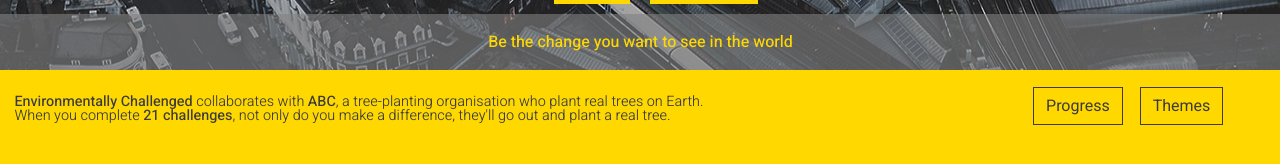
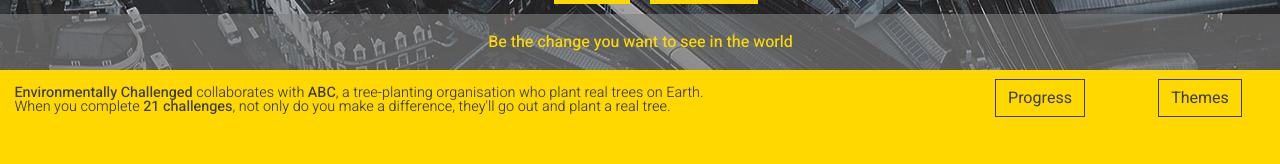
Before and after one commit to MoSiReRo/environmentally-challenged-frontend, a React (Create React App) app: page / in a window 1280 px wide. Shown: the part 550-714 px from the top of the page. Built offline with nearby package versions, Linux system fonts and the light colour scheme; no server answers; a web font is replaced by a local one.

Commit message:
Buttons stack on smaller viewports

```diff
--- a/public/styleAccessibility.css
+++ b/public/styleAccessibility.css
@@ -173,8 +173,7 @@
     border-radius: 0;
     font-family: 'Heebo', sans-serif;
     color: white;
-    margin-left: -3em;
-    margin-top: 0em;
+    margin: 0.1em;
   }
 
   .themesButton:hover {
@@ -211,9 +210,15 @@
     color: white;
     line-height: 1em;
     text-align: left;
-    padding-top: 1em;
+    padding-top: 0.5em;
+  }
+
+
+  .footerText {
+    text-align: left;
+    padding-top: 1.1em;
     padding-left: 1em;
-    padding-bottom: 1.1em;
+    padding-bottom: 1.1em
   }
 
   .ReactModal__Body--open {
--- a/public/styleFerns.css
+++ b/public/styleFerns.css
@@ -166,8 +166,7 @@ h1 {
   border-radius: 0;
   font-family: 'Heebo', sans-serif;
   color: white;
-  margin-left: -3em;
-  margin-top: -0.5em;
+  margin-top: 0.1em;
 }
 
 .themesButton:hover {
@@ -203,9 +202,14 @@ h1 {
   color: white;
   line-height: 1em;
   text-align: left;
-  padding-top: 1.7em;
+  padding-top: 0.5em;
+}
+
+.footerText {
+  text-align: left;
+  padding-top: 1.1em;
   padding-left: 1em;
-  padding-bottom: 1.1em;
+  padding-bottom: 1.1em
 }
 
 .background {
--- a/public/styles.css
+++ b/public/styles.css
@@ -166,8 +166,7 @@ h1 {
   border-radius: 0;
   font-family: 'Heebo', sans-serif;
   color: rgb(59, 59, 59);
-  margin-left: -3em;
-  margin-top: -0.5em;
+  margin: 0.1em;
 }
 
 .themesButton:hover {
@@ -202,10 +201,26 @@ h1 {
   font-size: 0.9em;
   line-height: 1em;
   color: rgb(59, 59, 59);
+  padding-top: 0.5em;
+}
+
+.footerText {
   text-align: left;
-  padding-top: 1.7em;
+  padding-top: 1.1em;
   padding-left: 1em;
-  padding-bottom: 1.1em;
+  padding-bottom: 1.1em
+}
+
+.debugPink {
+  background-color: hotpink;
+}
+
+.debugGreen {
+  background-color: lawngreen;
+}
+
+.debugBlue {
+  background-color: blue;
 }
 
 .ReactModal__Body--open {
--- a/src/Footer.js
+++ b/src/Footer.js
@@ -8,17 +8,21 @@ class Footer extends React.Component {
         return (
 
             <div className="row">
-                <div className="col-6 col-md-8 col-lg-10 footer">
+                <div className="col-9 col-md-8 col-lg-9 footer footerText">
                     <span style={{ fontWeight: '500' }} >Environmentally Challenged</span> collaborates with <span style={{ fontWeight: '500' }} >ABC</span>, a tree-planting organisation who plant real trees on Earth.
                     <br />When you complete <span style={{ fontWeight: '500' }} >21 challenges</span>, not only do you make a difference, they'll go out and plant a real tree.
                 </div>
-                <div className="col-3 col-md-2 col-lg-1 footer">
-                    {/* Temporary button for changing themes - change to drop down in footer? */}
-                    <button type="button" className="btn themesButton" onClick={this.props.yourProgressButton}>Progress</button>
-                </div>
-                <div className="col-3 col-md-2 col-lg-1 footer">
-                    {/* Temporary button for changing themes - change to drop down in footer? */}
-                    <button type="button" className="btn themesButton" onClick={this.props.changeThemes}>Themes</button>
+                <div className="col-3 col-md-4 col-lg-3 footer">
+                    <div className="row text-center">
+                        <div className="col-md-6">
+                            {/* Temporary button for changing themes - change to drop down in footer? */}
+                            <button type="button" className="btn themesButton" onClick={this.props.yourProgressButton}>Progress</button>
+                        </div>
+                        <div className="col-md-6">
+                            {/* Temporary button for changing themes - change to drop down in footer? */}
+                            <button type="button" className="btn themesButton" onClick={this.props.changeThemes}>Themes</button>
+                        </div>
+                    </div>
                 </div>
             </div>
         )
```
